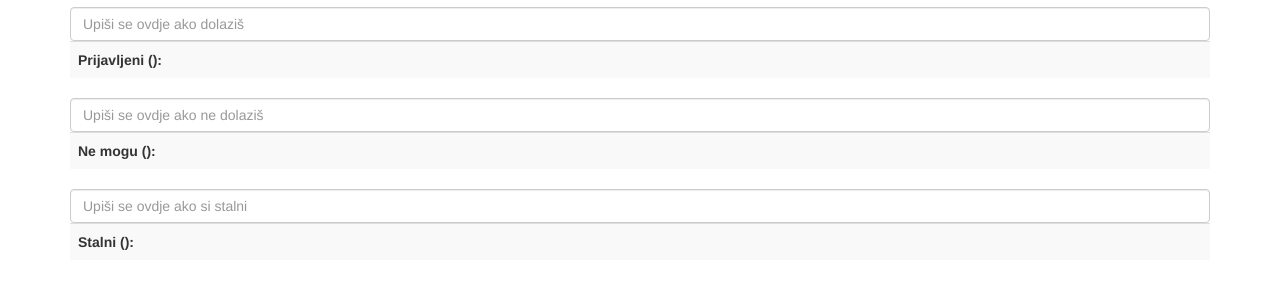
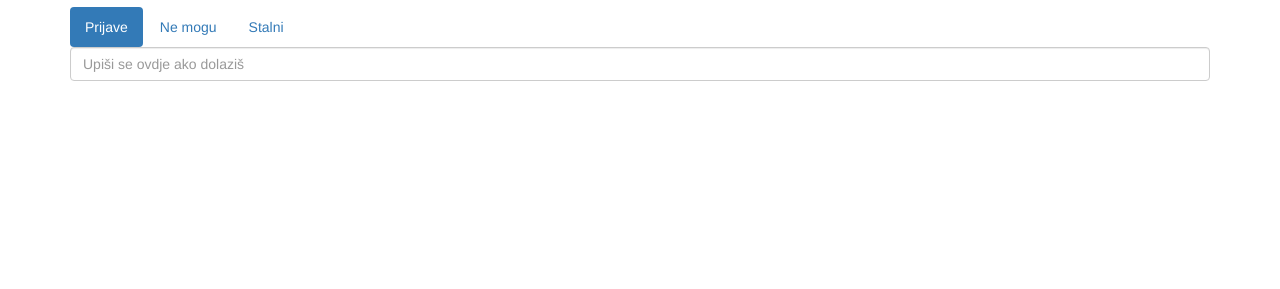
Before and after one commit to OpossumGit/footywednesdays, a website: page static/index.html in a window 1280 px wide. Shown: the part 63-352 px from the top of the page. Drawn offline with Linux system fonts and the light colour scheme; no server answers.

Commit message:
rasturio sve na tri taba - pilla

```diff
--- a/static/index.html
+++ b/static/index.html
@@ -17,10 +17,17 @@
        <h1>Nogomet u srijedu <small>{{nwc.day}}.{{nwc.month}}</small></h1>
       </div>
 
-      <div ng-controller="RegistrationController as registrations">
+      <ul class="nav nav-pills">
+        <li class="active"><a data-toggle="pill" href="#page1" id="prijavePill">Prijave</a></li>
+        <li><a data-toggle="pill" href="#page2" id="neMoguPill">Ne mogu</a></li>
+        <li><a data-toggle="pill" href="#page3" id="stalniPill">Stalni</a></li>
+      </ul>
+
+      <div class="tab-content">
+      <div ng-controller="RegistrationController as registrations" id="page1" class="tab-pane fade in active">
         <input class="form-control" placeholder="Upiši se ovdje ako dolaziš" ng-keyup="$event.keyCode == 13 && submitPlayer()" ng-model="newPlayer" />
         <table class="table table-hover table-striped">
-          <tr><th>Prijavljeni ({{registrations.players.length}}):</th><th> </th></tr>
+          <!--<tr><th>Prijavljeni ({{registrations.players.length}}):</th><th> </th></tr> -->
         <tr ng-repeat="player in registrations.players">
           <td>
             {{player.name}}
@@ -32,10 +39,10 @@
         </table>
       </div>
 
-       <div ng-controller="AbsenceController as absences">
+       <div ng-controller="AbsenceController as absences" id="page2" class="tab-pane fade">
         <input class="form-control" placeholder="Upiši se ovdje ako ne dolaziš" ng-keyup="$event.keyCode == 13 && submitPlayer()" ng-model="newPlayer" />
         <table class="table table-hover table-striped">
-          <tr><th>Ne mogu ({{absences.players.length}}):</th><th> </th></tr>
+          <!--<tr><th>Ne mogu ({{absences.players.length}}):</th><th> </th></tr> -->
         <tr ng-repeat="player in absences.players">
           <td>
             {{player.name}}
@@ -47,10 +54,10 @@
         </table>
       </div>
 
-      <div ng-controller="RegularsController as regulars">
+      <div ng-controller="RegularsController as regulars" id="page3" class="tab-pane fade">
         <input class="form-control" placeholder="Upiši se ovdje ako si stalni"  ng-keyup="$event.keyCode == 13 && submitPlayer()" ng-model="newPlayer" />
         <table class="table table-hover table-striped">
-          <tr><th>Stalni  ({{regulars.players.length}}):</th><th> </th><th> </th></tr>
+          <!-- <tr><th>Stalni  ({{regulars.players.length}}):</th><th> </th><th> </th></tr> -->
         <tr ng-repeat="player in regulars.players">
           <td>
             {{player.name}}
@@ -64,6 +71,11 @@
         </tr>
         </table>
       </div>
+
+      </div>
+
+
+
     </div>
 
 
--- a/static/js/footy.js
+++ b/static/js/footy.js
@@ -20,6 +20,7 @@ app.controller('RegistrationController', function($scope, $http, $rootScope) {
 	var getRegistrations = function() {
 		$http.get('api/prijave').then(function(response){
 			registrations.players = response.data;
+			$("#prijavePill").html("Prijave ("+registrations.players.length+")");
 		});
 	};
 
@@ -30,6 +31,7 @@ app.controller('RegistrationController', function($scope, $http, $rootScope) {
 		$http.post("api/prijave?name=" + $scope.newPlayer).then(function(response){
 			getRegistrations();
 		});
+		//bootbox.alert($scope.newPlayer + " je prijavljen.");
 		$scope.newPlayer = '';
 	};
 
@@ -55,6 +57,7 @@ app.controller('AbsenceController', function($scope, $http) {
 	var getAbsences = function() {
 		$http.get('api/nemogu').then(function(response){
 			absences.players = response.data;
+			$("#neMoguPill").html("Ne mogu ("+absences.players.length+")");
 		});
 	};
 
@@ -87,6 +90,7 @@ app.controller('RegularsController', function($scope, $http, $rootScope) {
 	var getRegulars = function() {
 		$http.get('api/stalni').then(function(response){
 			regulars.players = response.data;
+			$("#stalniPill").html("Stalni ("+regulars.players.length+")");
 		});
 	};
 
@@ -114,6 +118,7 @@ app.controller('RegularsController', function($scope, $http, $rootScope) {
 	$scope.registerPlayer = function(index){
 		$http.post("api/prijave?name=" + regulars.players[index].name).then(function(response){
 			$rootScope.$emit('refreshRegularsEvent');
+			bootbox.alert(regulars.players[index].name + " je prijavljen.");
 		});
 
 	};
```
